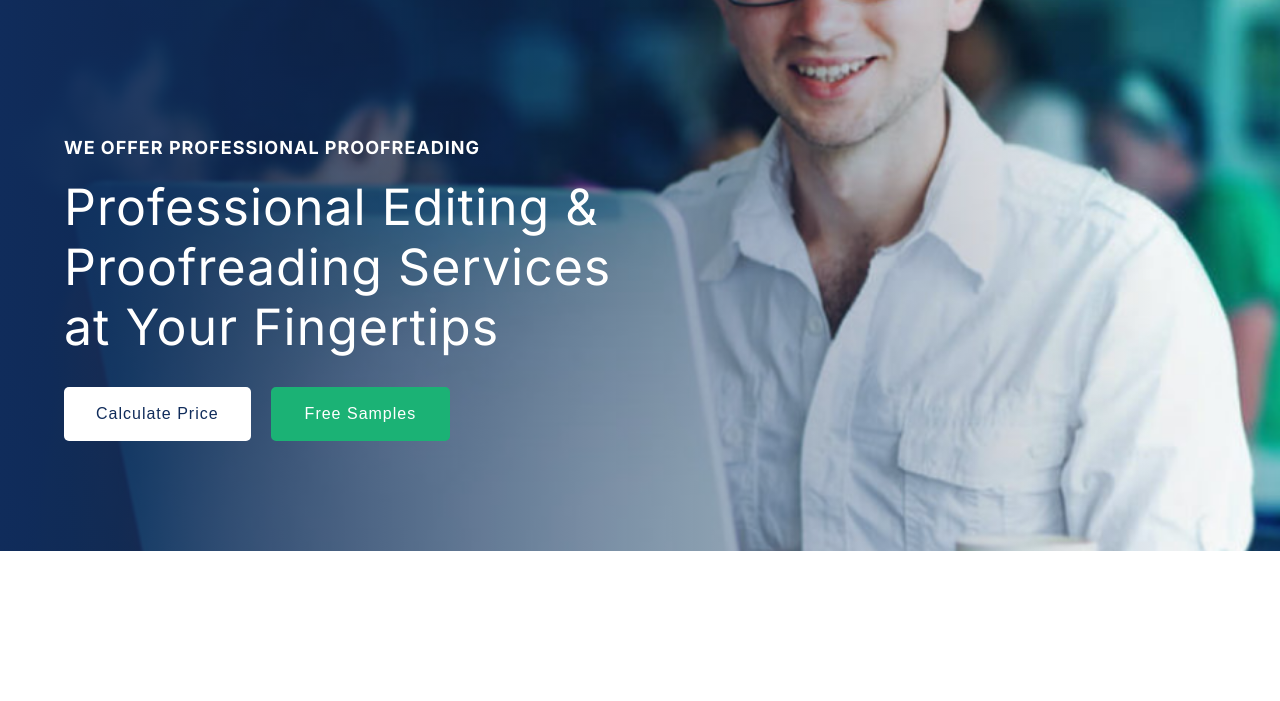
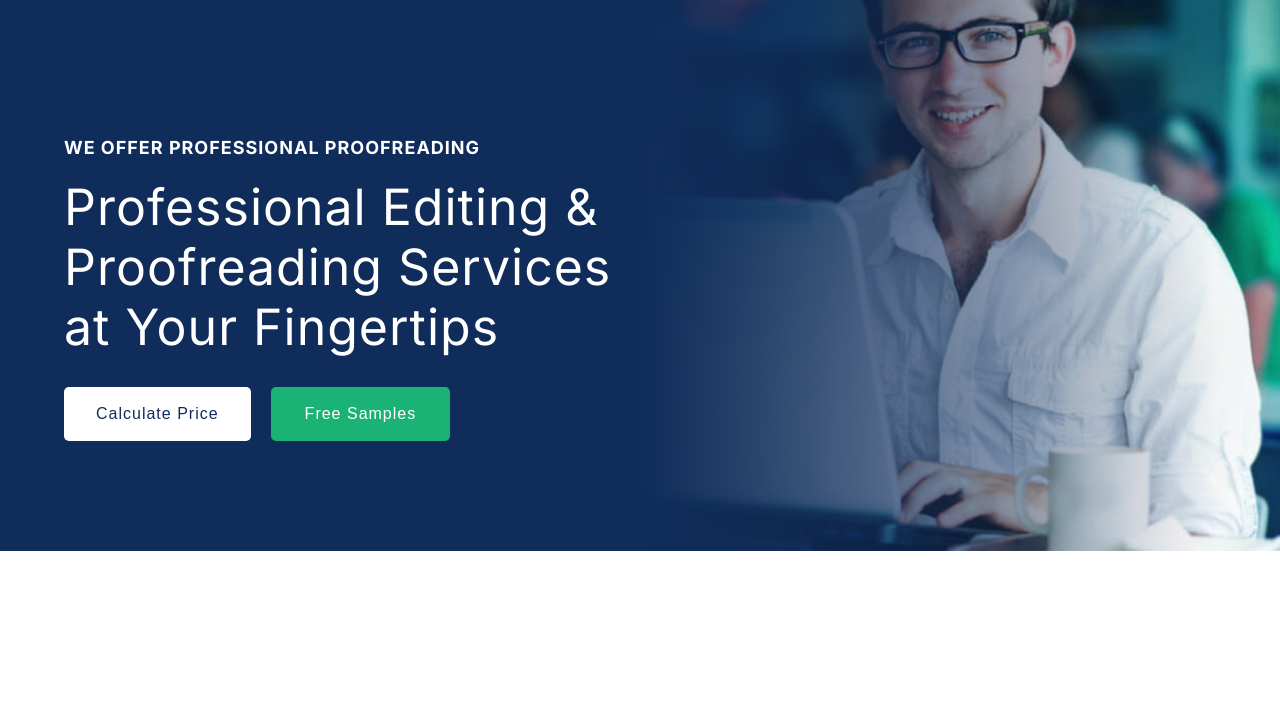
Before and after one commit to DoAle34411/Examen-Web-P1, a plain HTML site: page index.html in a window 1280 px wide. Shown: the part 99-800 px from the top of the page. Drawn offline with Linux system fonts and the light colour scheme.

Commit message:
feat: banner complete

```diff
--- a/index.html
+++ b/index.html
@@ -27,7 +27,9 @@
               </ul>
           </nav>
       <div class="bannerContainer">
+        <div class="blueHalf"></div>
               <div class="imageContainer">
+                <div class="imageOverlay"></div>
                 <Image
                   src=assets\Rectangle2.png
                   layout="fill"
--- a/nav.css
+++ b/nav.css
@@ -94,21 +94,38 @@ nav{
 
 /* Ensuring the image covers the full width of the viewport */
 .imageContainer {
-  position: absolute;
-  top: 0;
-  left: 0;
-  width: 100%;
-  height: 100%;
-  z-index: 0;
-  overflow: hidden;
-}
+    position: absolute;
+    top: 0;
+    right: 0; /* Align the image to the right side */
+    width: 50%; /* Adjust the width as needed (you can change this value) */
+    height: 100%; /* Make sure it takes the full height */
+    overflow: hidden; /* Prevents image from overflowing */
+  }
 
-.imageStyles {
-  object-fit: cover; /* Ensures the image covers the full area without distorting */
-  object-position: center; /* Keeps the image centered */
-  width: 100%; /* Makes sure the image spans the full width */
-  height: 100%; /* Makes sure the image spans the full height */
-}
+  .blueHalf {
+    background-color: #102C5B; /* The shade of blue */
+    width: 50%; /* Takes up the left half of the screen */
+    height: 100%;
+  }
+
+  /* Ensure the image fits the container and is aligned to the right */
+  .imageStyles {
+    object-fit: cover; /* Ensures the image covers the area without distortion */
+    object-position: right center; /* Align the image to the right */
+    width: 100%; /* Make the image fill the container */
+    height: 100%; /* Make the image fill the container height */
+  }
+
+  .imageOverlay {
+    content: '';
+    position: absolute;
+    top: 0;
+    left: 0;
+    width: 100%;
+    height: 100%;
+    background: linear-gradient(to right, rgba(16, 44, 91, 1) 0%, rgba(16, 44, 91, 0) 90%);
+    z-index: 2; /* Make sure the gradient is above the image */
+  }
 
 /* Banner overlay with stronger blue gradient */
 .bannerBefore {
```
